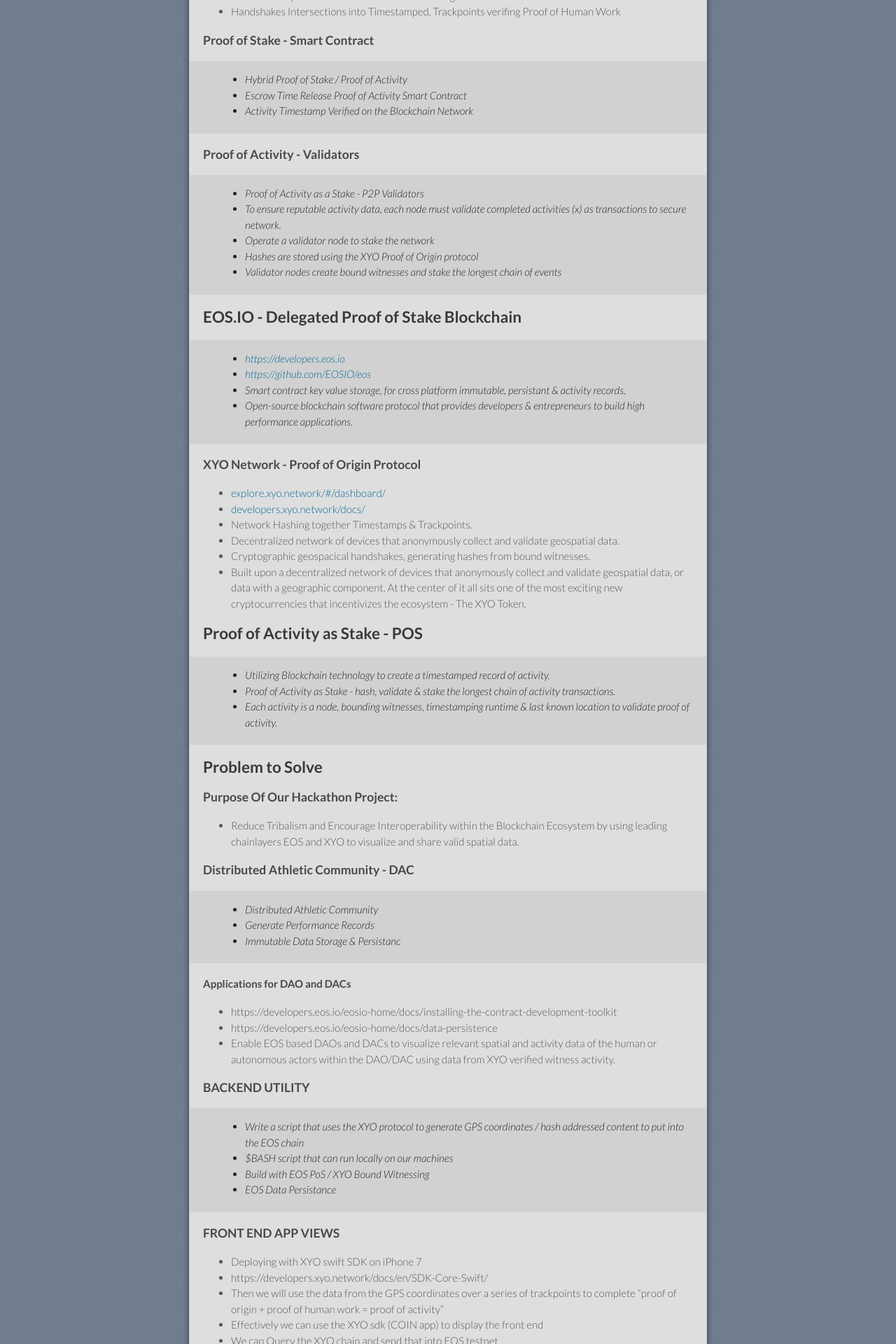
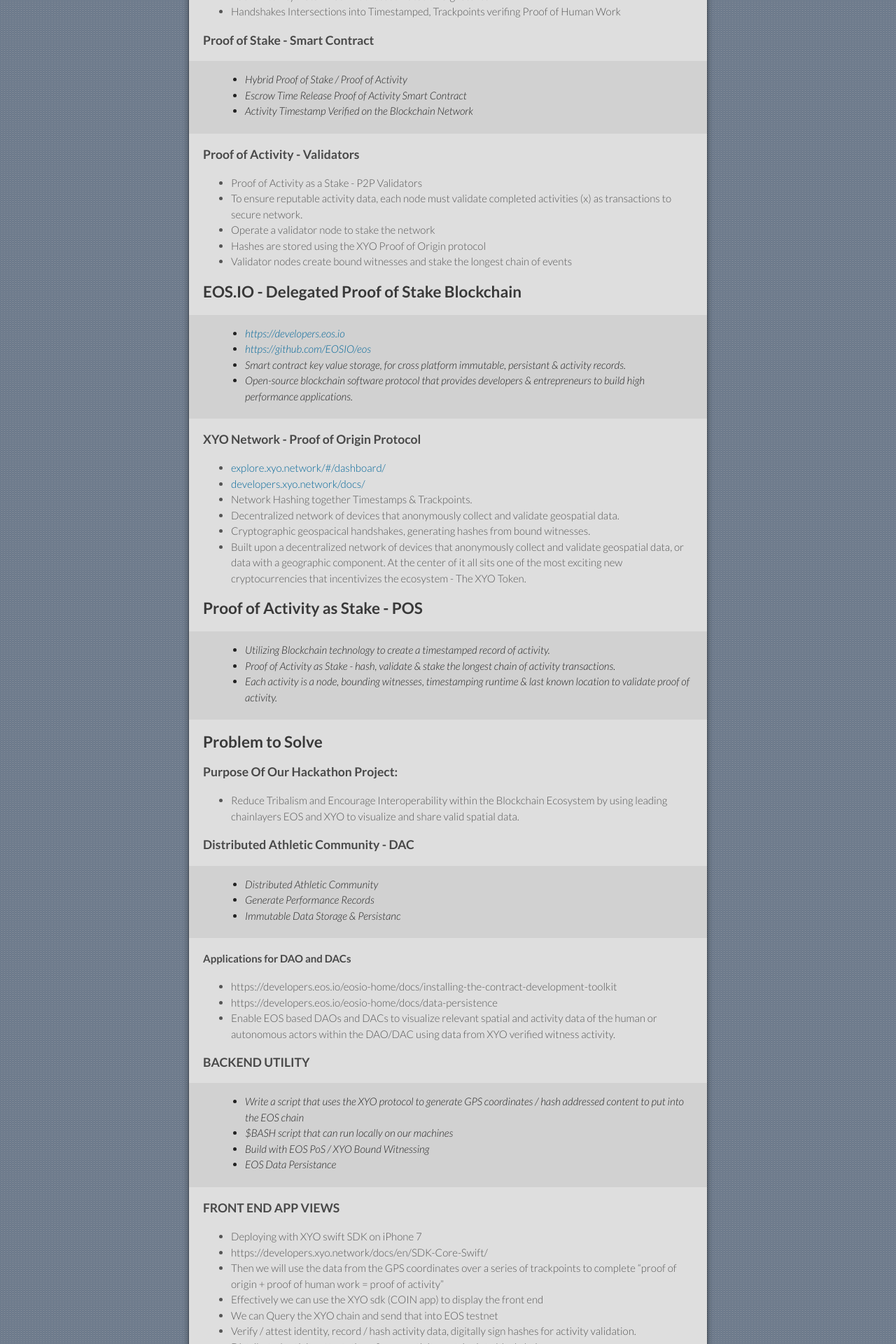
Before and after one commit to flowstake/flowstake.github.io, a Jekyll site: the page built from hashrun.md, in a window 1280 px wide. Shown: the part 398-2318 px from the top of the page at 70% size. Built offline with Jekyll 4.4.1, drawn with Linux system fonts in a browser that asks for light colours; our own code applies the rules of GitHub Pages for plain Markdown files.

```diff
--- a/hashrun.md
+++ b/hashrun.md
@@ -18,11 +18,11 @@ layout: default
 > - Activity Timestamp Verified on the Blockchain Network
 
 ### Proof of Activity - Validators
-> - Proof of Activity as a Stake - P2P Validators
-> - To ensure reputable activity data, each node must validate completed activities (x) as transactions to secure network.
-> - Operate a validator node to stake the network
-> - Hashes are stored using the XYO Proof of Origin protocol
-> - Validator nodes create bound witnesses and stake the longest chain of events
+- Proof of Activity as a Stake - P2P Validators
+- To ensure reputable activity data, each node must validate completed activities (x) as transactions to secure network.
+- Operate a validator node to stake the network
+- Hashes are stored using the XYO Proof of Origin protocol
+- Validator nodes create bound witnesses and stake the longest chain of events
 
 ## EOS.IO - Delegated Proof of Stake Blockchain
 > - [https://developers.eos.io](developers.eos.io)
```
